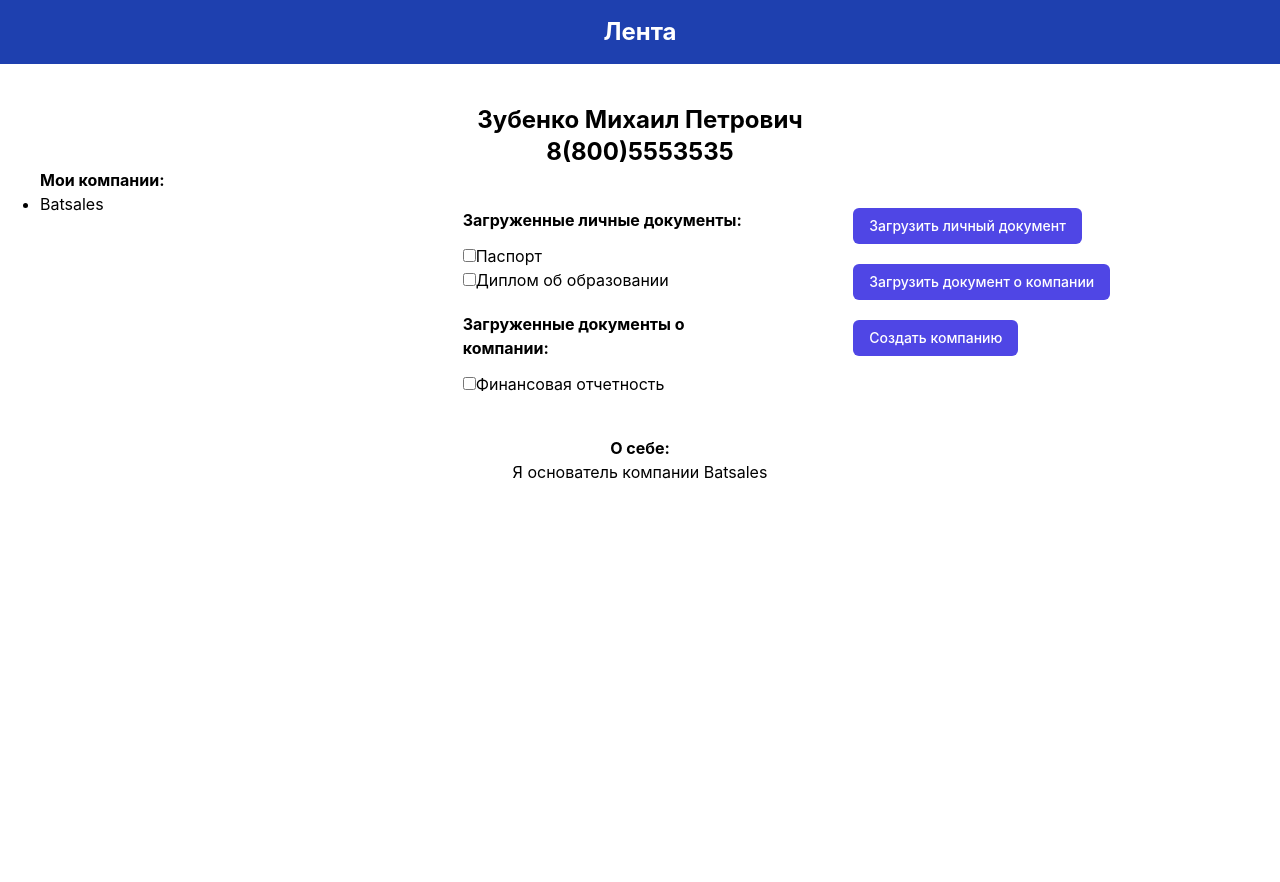
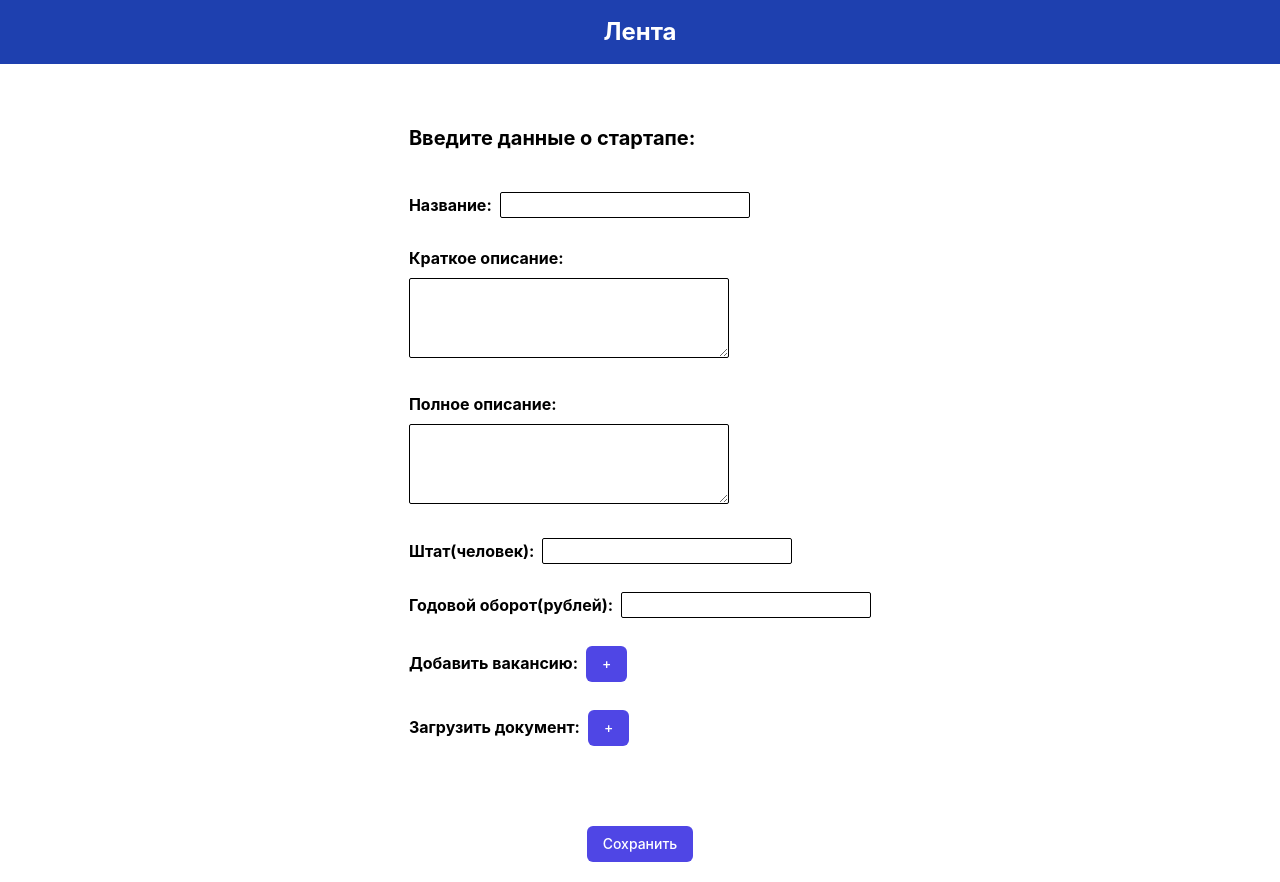
Before and after one commit to cloudbruh/trustartup-frontend, a React (Create React App) app in the folder react-app/: page / in a window 1280 px wide. Before the commit the page ends 800 px from the top, so only its background shows below. Built offline with nearby package versions, Linux system fonts and the light colour scheme.

Commit message:
Сверстал почти все(кроме страницы модерации и регистрации/входа). Приступаю к связке с бэкендом

```diff
--- a/react-app/public/index.html
+++ b/react-app/public/index.html
@@ -26,7 +26,7 @@
     -->
     <title>React App</title>
   </head>
-  <body>
+  <body class="h-full">
     <noscript>You need to enable JavaScript to run this app.</noscript>
     <div id="root"></div>
     <!--
--- a/react-app/src/AddStartup.js
+++ b/react-app/src/AddStartup.js
@@ -11,33 +11,39 @@ class AddStartup extends React.Component {
     render() {
         return (
             <>
-                <div className='name'>
-                    <input type='text' id='name'/>
-                    <label htmlFor='name'>Название:</label>
+                <div className='mx-auto w-fit mt-10 p-5 flex flex-col justify-center'>
+                    <h1 className='font-bold text-xl mb-10'>Введите данные о стартапе:</h1>
+                    <div className='name mb-7'>
+                        <label htmlFor='name' className='font-bold mr-2'>Название:</label>
+                        <input type='text' id='name' className='border border-solid rounded-sm'/>
                     </div>
-                <div className='short-desc'>
-                    <input type='text' id='short-desc'/>
-                    <label htmlFor='short-desc'>Краткое описание:</label>
+                    <div className='short-desc mb-7'>
+                        <label htmlFor='short-desc' className='font-bold mr-2 mb-2 block'>Краткое описание:</label>
+                        <textarea cols='40' rows='5' id='short-desc' className='border border-solid rounded-sm w-80 h-20'/>
                     </div>
-                <div className='full-desc'>
-                    <input type='text' id='full-desc'/>
-                    <label htmlFor='full-desc'>Полное описание:</label>
+                    <div className='full-desc mb-7'>
+                        <label htmlFor='full-desc' className='font-bold mr-2 mb-2 block'>Полное описание:</label>
+                        <textarea cols='40' rows='5' id='full-desc' className='border border-solid rounded-sm w-80 h-20'/>
                     </div>
-                <div className='staff'>
-                    <input type='text' id='staff'/>
-                    <label htmlFor='staff'>Штат(человек):</label>
+                    <div className='staff mb-7'>
+                        <label htmlFor='staff' className='font-bold mr-2'>Штат(человек):</label>
+                        <input type='text' id='staff' className='border border-solid rounded-sm'/>
                     </div>
-                <div className='turnover'>
-                    <input type='text' id='turnover'/>
-                    <label htmlFor='turnover'>Годовой оборот(рублей):</label>
+                    <div className='turnover mb-7'>
+                        <label htmlFor='turnover' className='font-bold mr-2'>Годовой оборот(рублей):</label>
+                        <input type='text' id='turnover' className='border border-solid rounded-sm'/>
                     </div>
-                <div className='vaccancies'>
-                    <button id='vaccancies'>+</button>
-                    <label htmlFor='vaccancies'>Добавить вакансию:</label>
+                    <div className='vaccancies mb-7'>
+                        <label htmlFor='vaccancies' className='font-bold mr-2'>Добавить вакансию:</label>
+                        <button id='vaccancies' className='font-bold py-2 px-4 text-sm font-medium rounded-md text-white bg-indigo-600 hover:bg-indigo-700'>+</button>
                     </div>
                     <div className='docs'>
-                    <button id='docs'>+</button>
-                    <label htmlFor='docs'>Загрузить документ:</label>
+                        <label htmlFor='docs' className='font-bold mr-2'>Загрузить документ:</label>
+                        <button id='docs' className='font-bold py-2 px-4 text-sm font-medium rounded-md text-white bg-indigo-600 hover:bg-indigo-700'>+</button>
+                    </div>
+                    <div className='text-center mt-20'>
+                        <button className='py-2 px-4 text-sm font-medium rounded-md text-white bg-indigo-600 hover:bg-indigo-700'>Сохранить</button>
+                    </div>
                 </div>
             </>
         )
--- a/react-app/src/App.js
+++ b/react-app/src/App.js
@@ -4,6 +4,7 @@ import Filters from './Filters'
 import Register from './Register'
 import Startup from './Startup'
 import PersonalArea from './PersonalArea'
+import AddStartup from './AddStartup'
 
 class App extends React.Component {
 
@@ -19,7 +20,7 @@ class App extends React.Component {
 
                     </div>
                 </header>
-                    <PersonalArea/>
+                    <AddStartup/>
                 <footer className='bot-bar'>
 
                 </footer>
--- a/react-app/src/PersonalArea.js
+++ b/react-app/src/PersonalArea.js
@@ -20,7 +20,7 @@ class PersonalArea extends React.Component {
                     </div>
                 </div>
                 <div className='flex flex-row'>
-                    <div className='companies-list basis-1/4 ml-10'>
+                    <div className='companies-list basis-1/4 ml-40 mx-auto'>
                         <p className='font-bold'>Мои компании:</p>
                         <ul className='list-disc'>
                         {this.state.companies.map(comp => {return <li>{comp}</li>})}
@@ -31,18 +31,18 @@ class PersonalArea extends React.Component {
                             <h2 className='font-bold mb-3'>Загруженные личные документы:</h2>
                                 <div className='is-passport-container'>
                                     <input type='checkbox' id='is-passport'/>
-                                    <label htmlFor='is-passport'>Паспорт</label>
+                                    <label htmlFor='is-passport' className='ml-5'>Паспорт</label>
                                 </div>
                                 <div className='is-diploma-container'>
                                     <input type='checkbox' id='is-diploma'/>
-                                    <label htmlFor='is-diploma'>Диплом об образовании</label>
+                                    <label htmlFor='is-diploma' className='ml-5'>Диплом об образовании</label>
                                 </div>
                         </div>
                         <div className='company-docs mt-5 w-72 mx-auto'>
                             <h2 className='font-bold mb-3'>Загруженные документы о компании:</h2>
                             <div className='is-finstatements-container'>
                                 <input type='checkbox' id='is-finstatements'/>
-                                <label htmlFor='is-finstatements'>Финансовая отчетность</label>
+                                <label htmlFor='is-finstatements' className='ml-5'>Финансовая отчетность</label>
                             </div>
                         </div>
                     </div>
```
Lines whose indentation alone changed are shown as unchanged.
